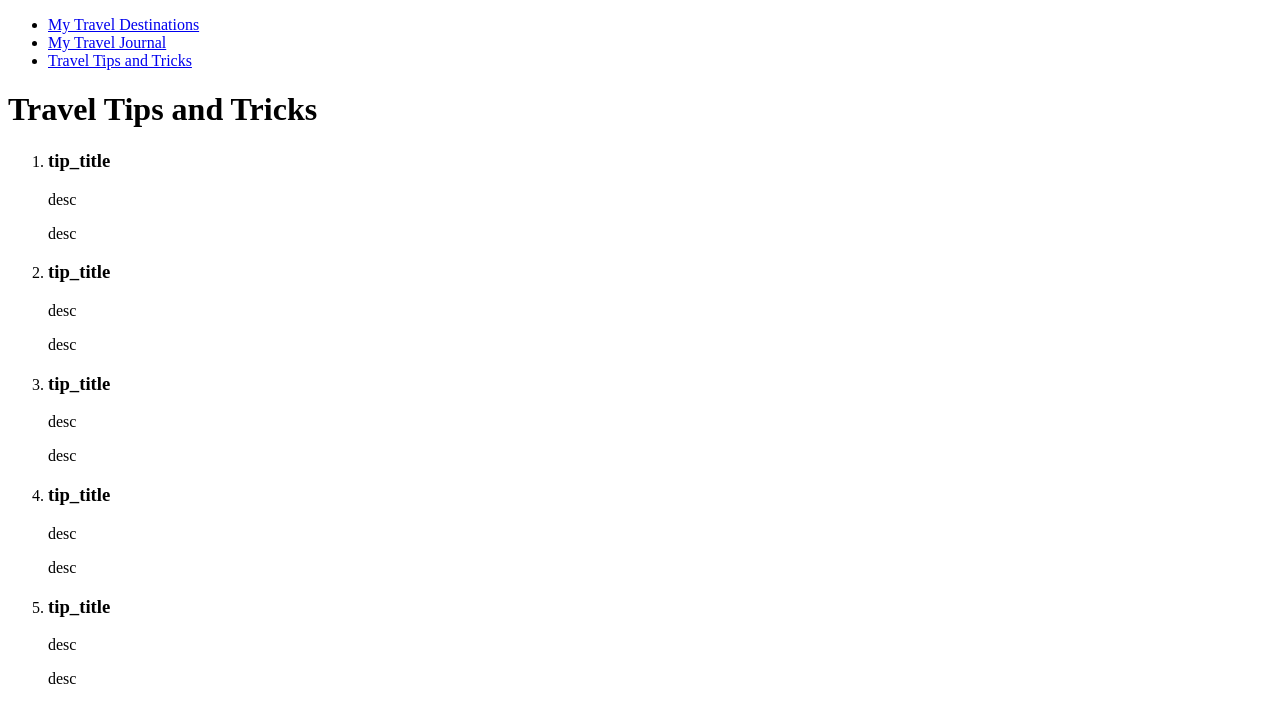
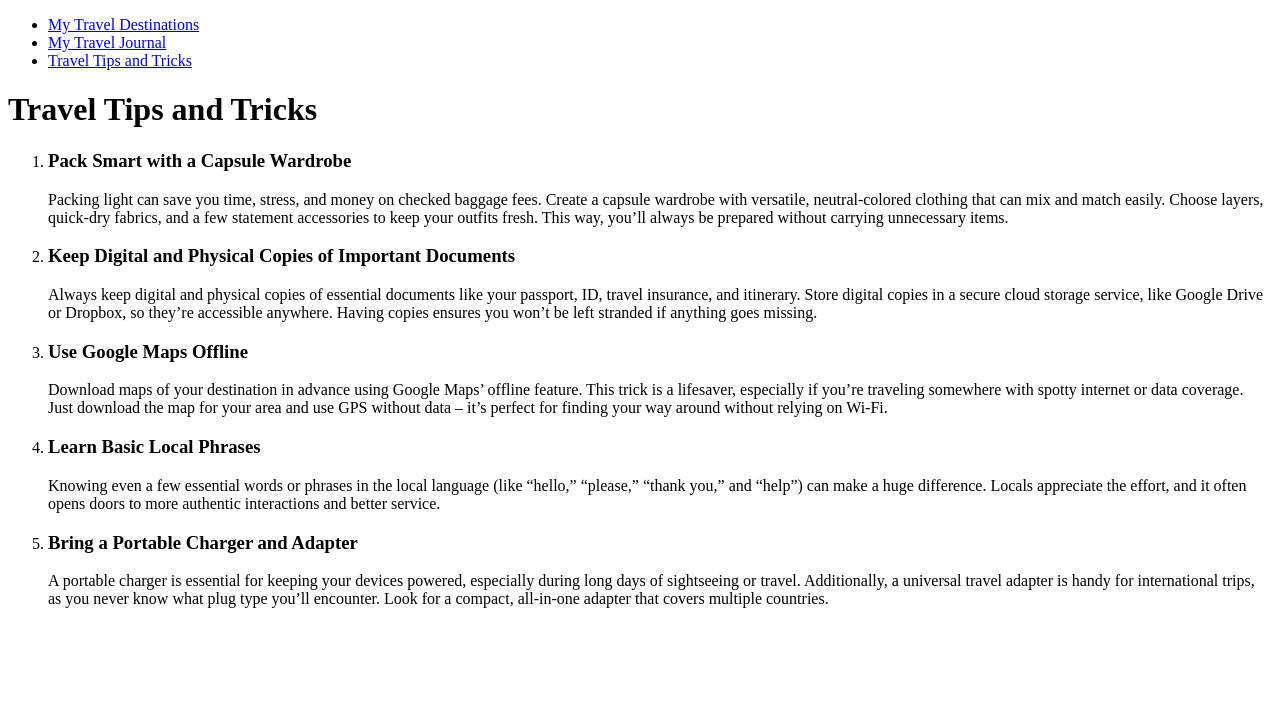
Before and after one commit to cormac-taylor/travel_blog, a plain HTML site: page tips.html in a window 1280 px wide. Drawn offline with Linux system fonts and the light colour scheme.

Commit message:
tips.html done

```diff
--- a/tips.html
+++ b/tips.html
@@ -23,33 +23,58 @@
     <main>
       <ol>
         <li>
-          <h3>tip_title</h3>
-          <p>desc</p>
-          <p>desc</p>
+          <h3>Pack Smart with a Capsule Wardrobe</h3>
+          <p>
+            Packing light can save you time, stress, and money on checked
+            baggage fees. Create a capsule wardrobe with versatile,
+            neutral-colored clothing that can mix and match easily. Choose
+            layers, quick-dry fabrics, and a few statement accessories to keep
+            your outfits fresh. This way, you’ll always be prepared without
+            carrying unnecessary items.
+          </p>
         </li>
 
         <li>
-          <h3>tip_title</h3>
-          <p>desc</p>
-          <p>desc</p>
+          <h3>Keep Digital and Physical Copies of Important Documents</h3>
+          <p>
+            Always keep digital and physical copies of essential documents like
+            your passport, ID, travel insurance, and itinerary. Store digital
+            copies in a secure cloud storage service, like Google Drive or
+            Dropbox, so they’re accessible anywhere. Having copies ensures you
+            won’t be left stranded if anything goes missing.
+          </p>
         </li>
 
         <li>
-          <h3>tip_title</h3>
-          <p>desc</p>
-          <p>desc</p>
+          <h3>Use Google Maps Offline</h3>
+          <p>
+            Download maps of your destination in advance using Google Maps’
+            offline feature. This trick is a lifesaver, especially if you’re
+            traveling somewhere with spotty internet or data coverage. Just
+            download the map for your area and use GPS without data – it’s
+            perfect for finding your way around without relying on Wi-Fi.
+          </p>
         </li>
 
         <li>
-          <h3>tip_title</h3>
-          <p>desc</p>
-          <p>desc</p>
+          <h3>Learn Basic Local Phrases</h3>
+          <p>
+            Knowing even a few essential words or phrases in the local language
+            (like “hello,” “please,” “thank you,” and “help”) can make a huge
+            difference. Locals appreciate the effort, and it often opens doors
+            to more authentic interactions and better service.
+          </p>
         </li>
 
         <li>
-          <h3>tip_title</h3>
-          <p>desc</p>
-          <p>desc</p>
+          <h3>Bring a Portable Charger and Adapter</h3>
+          <p>
+            A portable charger is essential for keeping your devices powered,
+            especially during long days of sightseeing or travel. Additionally,
+            a universal travel adapter is handy for international trips, as you
+            never know what plug type you’ll encounter. Look for a compact,
+            all-in-one adapter that covers multiple countries.
+          </p>
         </li>
       </ol>
     </main>
```
